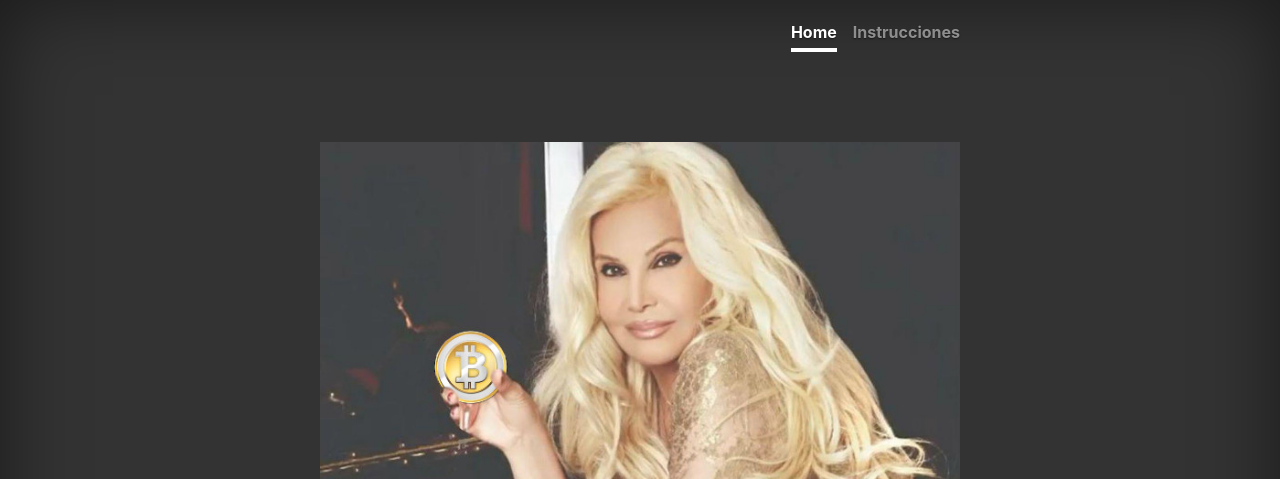
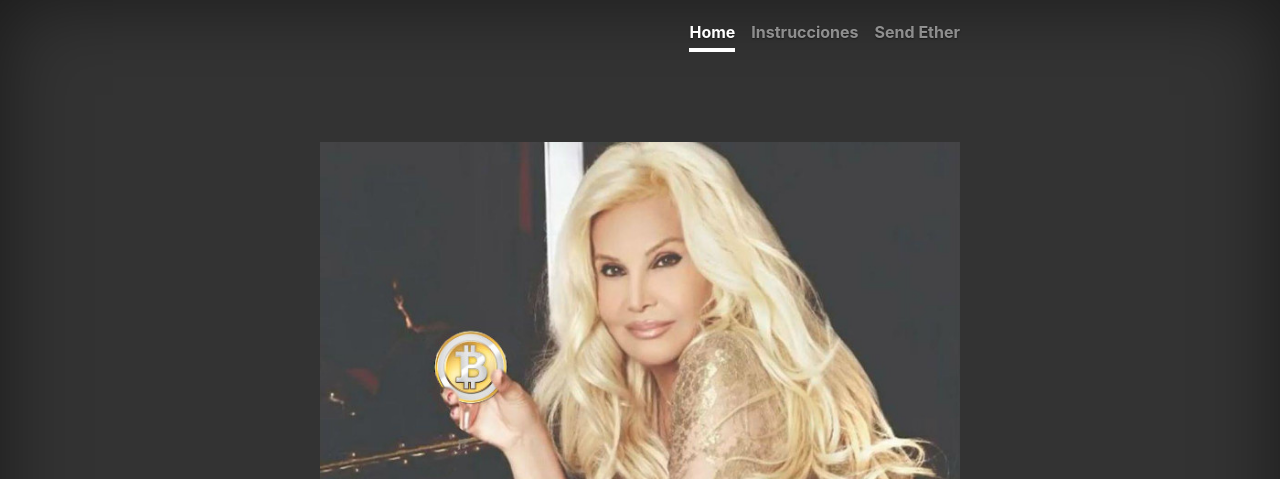
Before and after one commit to sebaponti/sebaponti.github.io, a plain HTML site: page dsa2020-ctf-blockchain-ej1/index.html in a window 1280 px wide. Shown: the top 479 px of the page. Drawn offline with nearby package versions, Linux system fonts and the light colour scheme.

Commit message:
[ADD] Add sendEther dapp

```diff
--- a/dsa2020-ctf-blockchain-ej1/index.html
+++ b/dsa2020-ctf-blockchain-ej1/index.html
@@ -35,6 +35,7 @@
         <nav class="nav nav-masthead justify-content-center">
           <a class="nav-link active" href="index.html">Home</a>
           <a class="nav-link" href="instrucciones.html">Instrucciones</a>
+          <a class="nav-link" href="sendEth.html">Send Ether</a>
         </nav>
       </div>
     </header>
```
